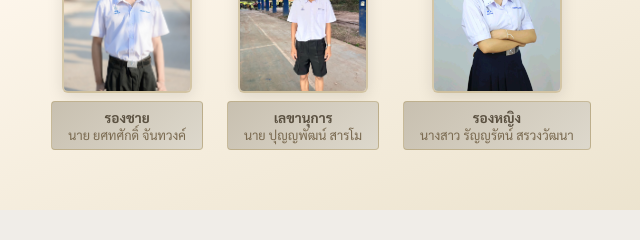
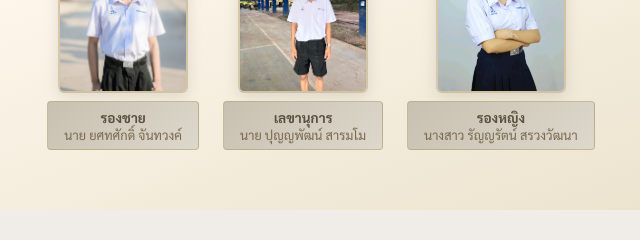
Before and after one commit to mutchalinphatthana/mnpa, a plain HTML site: page index.html in a window 1280 px wide. Shown: the part 880-1120 px from the top of the page, 319-959 px from the left. Drawn offline with Linux system fonts and the light colour scheme.

Commit message:
Add files via upload

```diff
--- a/index.html
+++ b/index.html
@@ -328,7 +328,7 @@
            onerror="this.style.background='linear-gradient(135deg,#e8e0d0,#d0c8b8)'"/>
       <div class="member-plate">
         <div class="role">เลขานุการ</div>
-        <div class="name">นาย ปุญญพัฒน์ สารโม</div>
+        <div class="name">นาย ปุญญพัฒน์ สารมโม</div>
       </div>
     </div>
 
```
